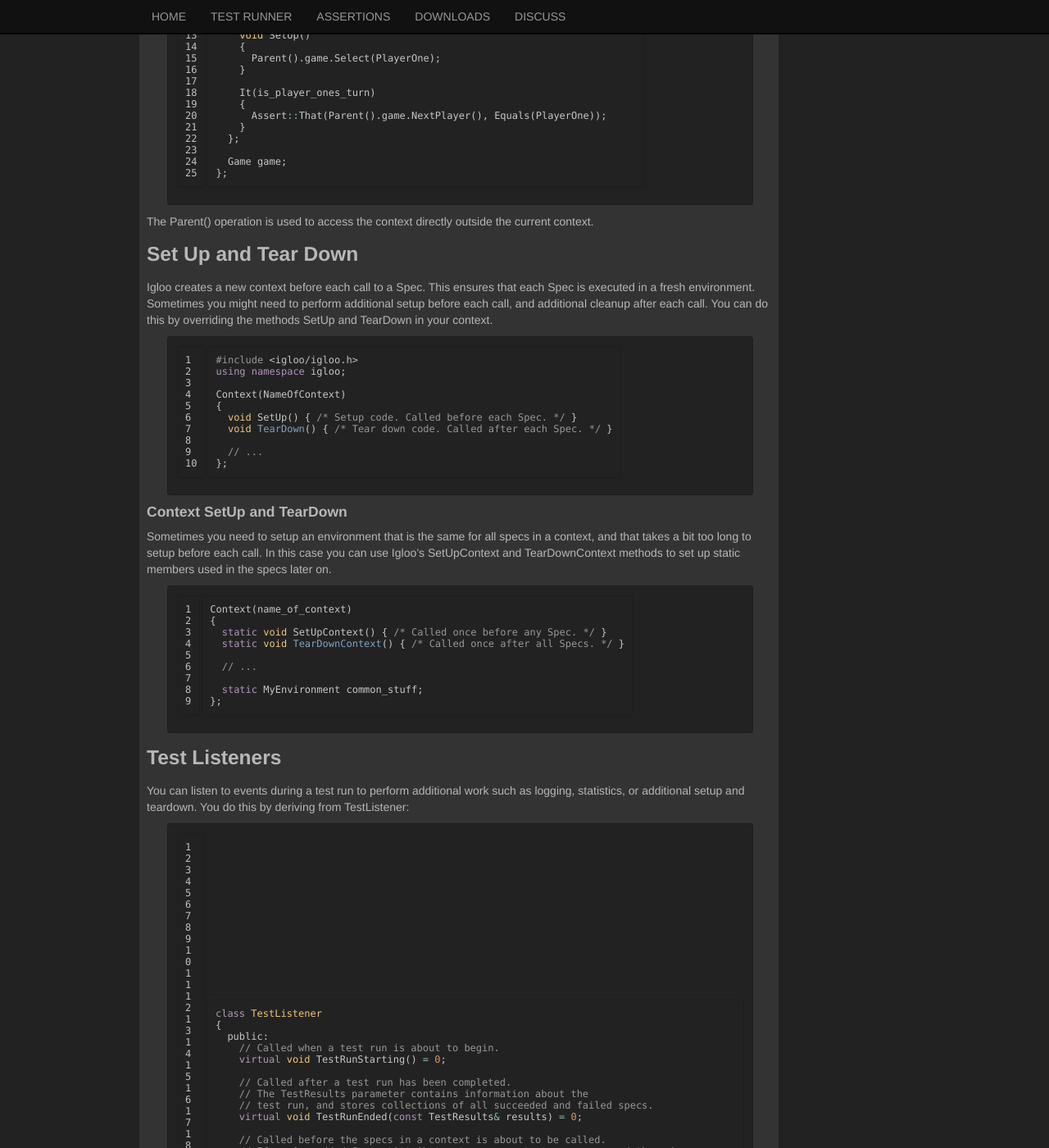
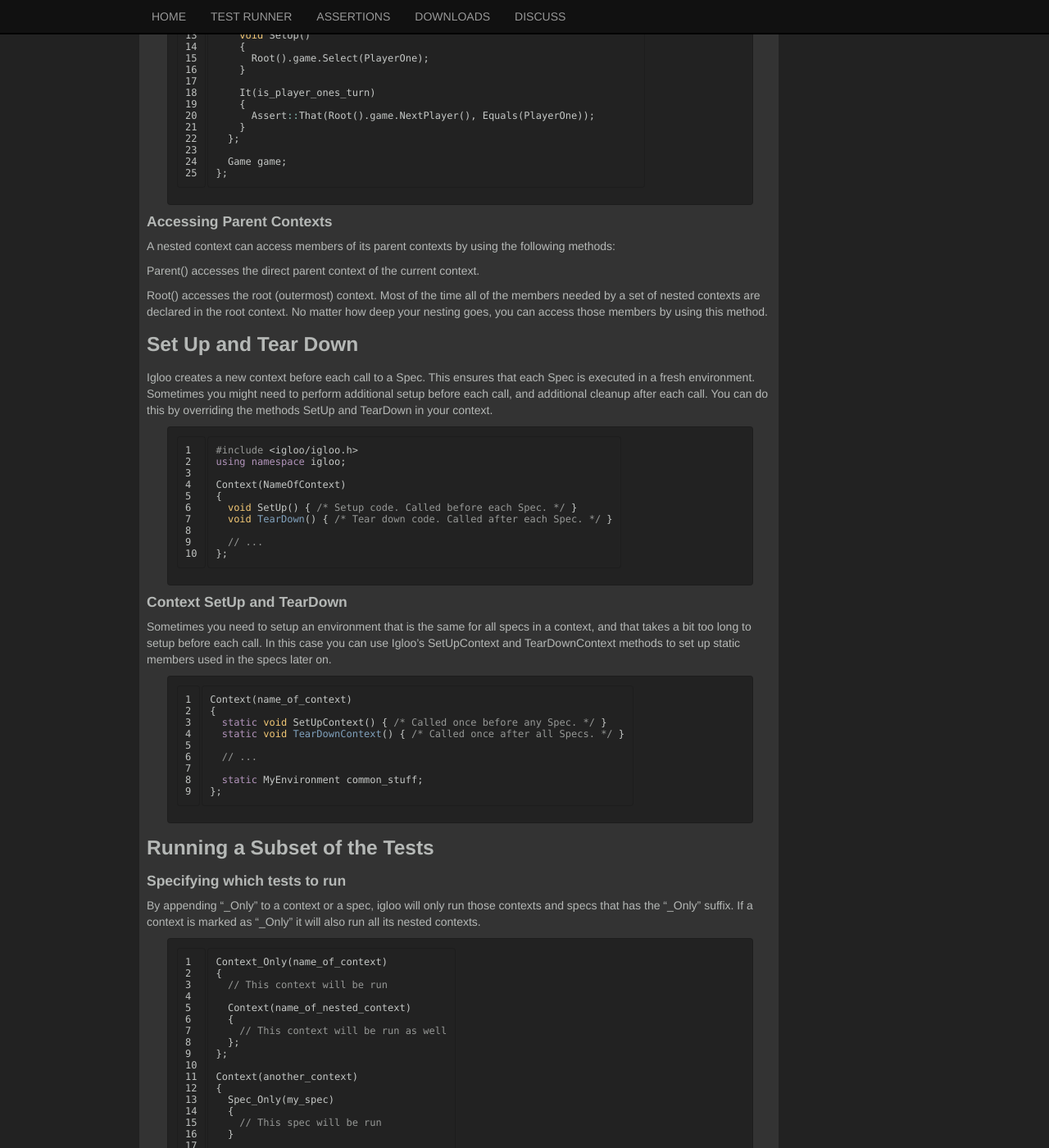
Before and after one commit to joakimkarlsson/igloo, a Jekyll site: the page built from testrunner.md, in a window 1280 px wide and 1400 px high, scrolled down 1792 px. Shown: the whole window at 82% size. Built offline with Jekyll 4.4.1, drawn with Linux system fonts in a browser that asks for light colours; some of the changed text lies outside the part shown.

Commit message:
Added documentation for v.1.1.0

```diff
--- a/testrunner.md
+++ b/testrunner.md
@@ -101,19 +101,28 @@ Describe(a_newly_started_game)
   {
     void SetUp()
     {
-      Parent().game.Select(PlayerOne);
+      Root().game.Select(PlayerOne);
     }
 
     It(is_player_ones_turn)
     {
-      Assert::That(Parent().game.NextPlayer(), Equals(PlayerOne));
+      Assert::That(Root().game.NextPlayer(), Equals(PlayerOne));
     }
   };
 
   Game game;
 };
 {% endhighlight %}
-The Parent() operation is used to access the context directly outside the current context.
+
+#### Accessing Parent Contexts
+
+A nested context can access members of its parent contexts by using the following methods:
+
+Parent() accesses the direct parent context of the current context.
+
+Root() accesses the root (outermost) context. Most of the time all of the members needed
+by a set of nested contexts are declared in the root context. No matter how deep your nesting
+goes, you can access those members by using this method.
 
 ### Set Up and Tear Down
 
@@ -145,6 +154,59 @@ Context(name_of_context)
   // ...
 
   static MyEnvironment common_stuff;
+};
+{% endhighlight %}
+
+### Running a Subset of the Tests
+
+#### Specifying which tests to run
+
+By appending "_Only" to a context or a spec, igloo will only run those contexts and specs that has the "_Only" suffix. If a context is marked as "_Only" it will also run all its nested contexts.
+
+{% highlight cpp linenos %}
+Context_Only(name_of_context)
+{
+  // This context will be run
+
+  Context(name_of_nested_context)
+  {
+    // This context will be run as well
+  };
+};
+
+Context(another_context)
+{
+  Spec_Only(my_spec)
+  {
+    // This spec will be run
+  }
+
+  Spec(my_other_spec)
+  {
+    // This will not be run.
+  }
+};
+
+Context(yet_another_context)
+{
+  // This context will not be run
+};
+{% endhighlight %}
+
+#### Specifying which tests to skip
+
+You can append "_Skip" to contexts and specs to exclude them from the test runs.
+
+{% highlight cpp linenos %}
+Context_Skip(skip_this_context)
+{
+};
+
+Context(a_context)
+{
+  Spec_Skip(skip_this_spec)
+  {
+  }
 };
 {% endhighlight %}
 
```
Also changed, not shown: downloads.md (+7 -1 lines).
